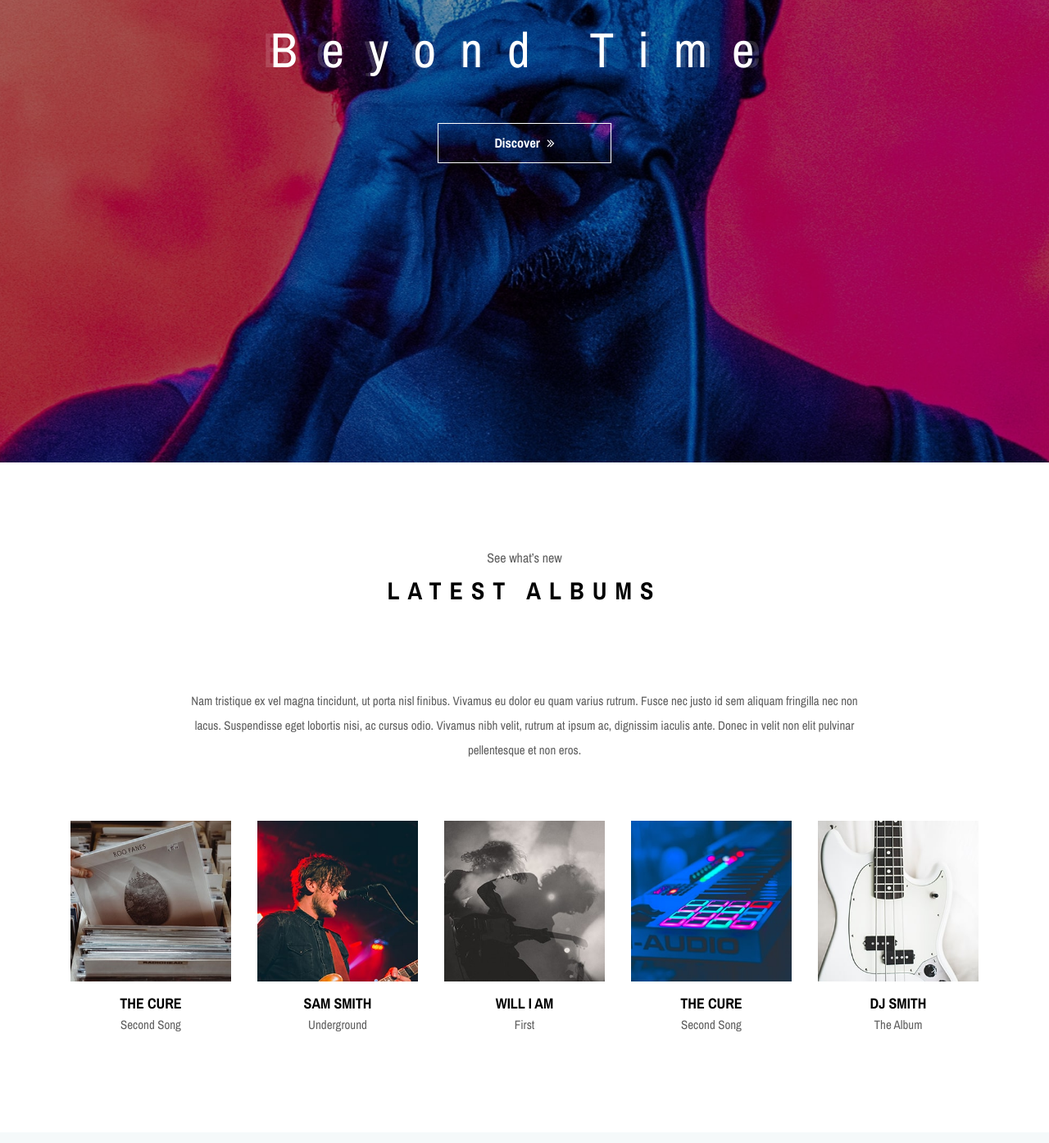
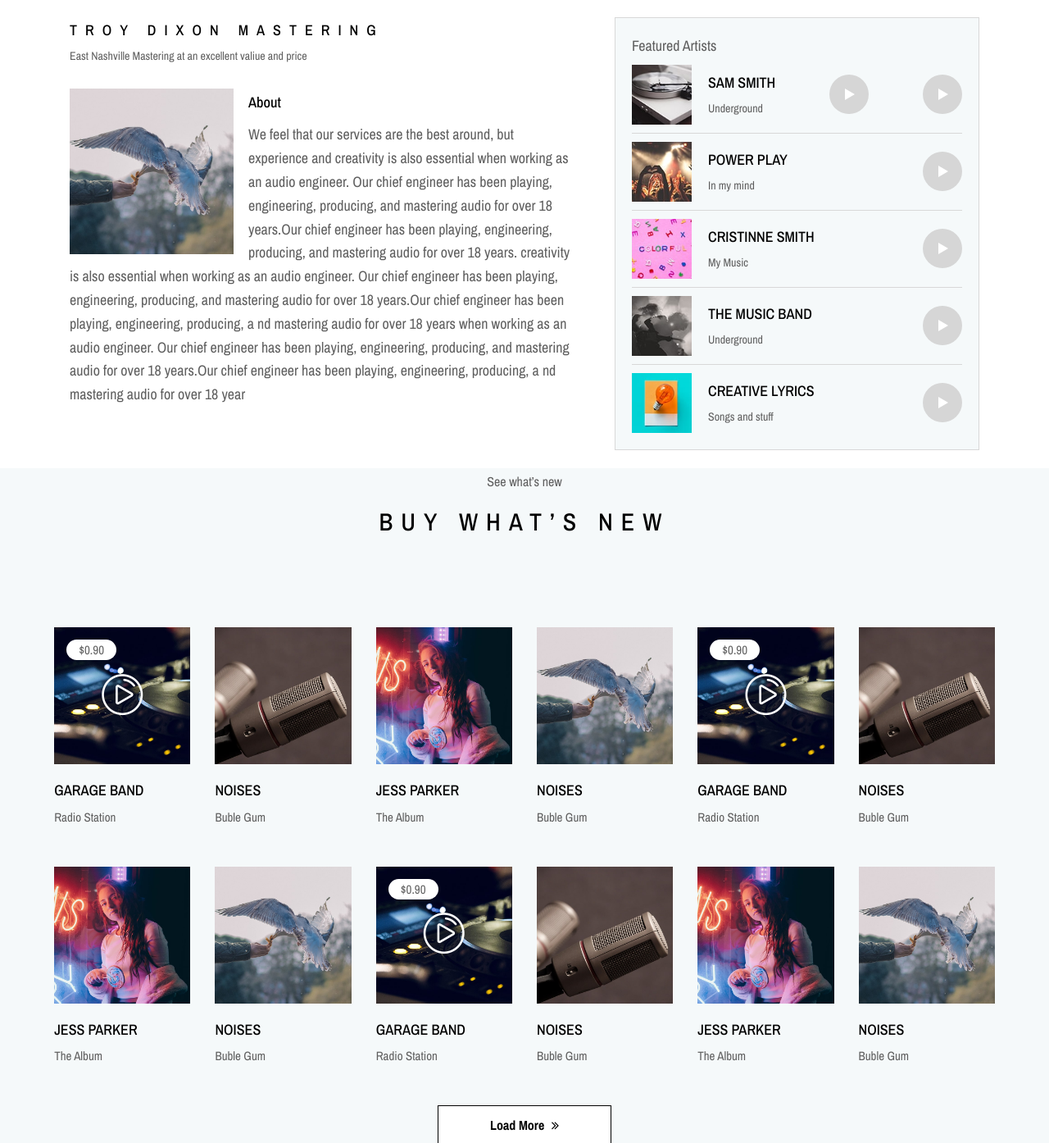
Before and after one commit to sflocascio/troywebsite, a Django app: page / in a window 1280 px wide. Shown: the part 386-1780 px from the top of the page at 82% size. Run offline with Django 3.2, Linux system fonts and the light colour scheme; some libraries are stand-ins or nearby versions; some web fonts are replaced.

Commit message:
second commit

```diff
--- a/core/static/style.css
+++ b/core/static/style.css
@@ -11,6 +11,22 @@
 @import url(css/audioplayer.css);
 @import url(css/one-music-icon.css);
 /* :: 3.0 Base CSS */
+
+/* Sams Classes  */
+
+.spinline{
+float: left;
+clear: left;
+overflow: auto;
+margin-right: 18px;
+text-align: justify;
+}
+
+.sppad1{
+  padding-top: 22px;
+  padding-bottom: 22px;
+}
+
 * {
   margin: 0;
   padding: 0; }
@@ -21,14 +37,22 @@ body {
 
 h1,
 h2,
-h3,
 h4,
 h5,
 h6 {
   font-family: "Archivo Narrow", sans-serif;
   color: #000000;
-  line-height: 1.3;
-  font-weight: 700; }
+  font-size: 18px;
+  line-height: 1.9;
+   }
+
+   h3 {
+    font-family: "Archivo Narrow", sans-serif;
+  color: #5f5f5f;
+  font-size: 18px;
+  line-height: 1.6;
+  font-weight: 400;
+     }
 
 p {
   font-family: "Archivo Narrow", sans-serif;
@@ -1076,7 +1100,7 @@ img {
 .new-hits-area {
   position: relative;
   z-index: 1;
-  padding: 45px 30px;
+  padding: 20px 20px;
   -webkit-transition-duration: 500ms;
   transition-duration: 500ms;
   border: 1px solid #d8d8d8;
--- a/core/templates/index.html
+++ b/core/templates/index.html
@@ -60,7 +60,7 @@
                             <div class="classynav">
                                 <ul>
                                     <li><a href="index.html">Home</a></li>
-                                    <li><a href="albums-store.html">Albums</a></li>
+                                    <li><a  href="{% url 'blog' %}" >BLOG</a></li>
                                     <li><a href="#">Pages</a>
                                         <ul class="dropdown">
                                             <li><a href="index.html">Home</a></li>
@@ -118,154 +118,177 @@
     <!-- ##### Header Area End ##### -->
 
     <!-- ##### Hero Area Start ##### -->
-    <section class="hero-area">
-        <div class="hero-slides owl-carousel">
-            <!-- Single Hero Slide -->
-            <div class="single-hero-slide d-flex align-items-center justify-content-center">
-                <!-- Slide Img -->
-                <div class="slide-img bg-img" style="background-image: url(static/img/bg-img/bg-1.jpg);"></div>
-                <!-- Slide Content -->
+    <section class="breadcumb-area bg-img bg-overlay" style="background-image: url(https://soma.edu.sg/wp-content/uploads/2017/05/Electronic-Music-Production1.jpg);">
+
+    </section>
+    <!-- ##### Hero Area End ##### -->
+
+
+      <!-- ##### Miscellaneous Area Start ##### -->
+      <section class="miscellaneous-area section-padding-150-0">
             <div class="container">
                 <div class="row">
-                        <div class="col-12">
-                            <div class="hero-slides-content text-center">
-                                <h6 data-animation="fadeInUp" data-delay="100ms">Latest album</h6>
-                                <h2 data-animation="fadeInUp" data-delay="300ms">Beyond Time <span>Beyond Time</span></h2>
-                                <a data-animation="fadeInUp" data-delay="500ms" href="#" class="btn oneMusic-btn mt-50">Discover <i class="fa fa-angle-double-right"></i></a>
-                            </div>
-                        </div>
-                    </div>
+                    <!-- ***** Weeks Top ***** -->
+                    <div class="col-12 col-lg-7 ">
+
+                        <div class=" mb-100 ">
+
+                            <div class="spinline section-heading text-left mb-50 wow fadeInUp" data-wow-delay="50ms">
+
+                                <br>
+                                <h2 class="#">Troy Dixon Mastering </h2>
+                                <p class="#####">East Nashville Mastering at an excellent valiue and price </p>
+                                <br>
+
+
+                                <!-- <p class="spinline">We feel that our services are the best around, but experience and creativity is also essential when working as an audio engineer. Our chief engineer has been playing, engineering, producing, and mastering audio for over 18 years. His attention to detail and passion for audio fidelity is evident in every project. Whether in our local studio or online, our clients are included in every step of their project. Read more about our engineers.</p> -->
+                                <div class="#">
+                                        <img class="spinline" width="200px"src="static/img/bg-img/b4.jpg" alt="">
+                                        <h4 class="#">About </h4>
+                                <h3 class="#">We feel that our services are the best around, but experience and creativity is also essential when working as an audio engineer.
+                                    Our chief engineer has been playing, engineering, producing,
+                                    and mastering audio for over 18 years.Our chief engineer has been playing, engineering,
+                                    producing, and mastering audio for over 18 years. creativity is also essential
+                                    when working as an audio engineer. Our chief engineer has been playing, engineering,
+                                    producing, and mastering audio for over 18 years.Our chief engineer has been playing, engineering, producing, a
+                                    nd mastering audio for over 18 years when working as an audio engineer. Our chief engineer has been playing, engineering,
+                                    producing, and mastering audio for over 18 years.Our chief engineer has been playing, engineering, producing, a
+                                    nd mastering audio for over 18 year</h3>
+                                <!-- <h4 class="#">The Space </h4>
+                                <h3 class="#">We feel that our services are the best around, but experience and creativity is also essential when working as an audio engineer. Our chief engineer has been playing, engineering, producing, and mastering audio for over 18 years. but experience and creativity is also essential when working as an audio engineer. Our chief engineer has been playing, engineering, producing, and mastering audio for over 18 years</h3> -->
                             </div>
                             </div>
 
-            <!-- Single Hero Slide -->
-            <div class="single-hero-slide d-flex align-items-center justify-content-center">
-                <!-- Slide Img -->
-                <div class="slide-img bg-img" style="background-image: url(static/img/bg-img/bg-2.jpg);"></div>
-                <!-- Slide Content -->
-                <div class="container">
-                    <div class="row">
-                        <div class="col-12">
-                            <div class="hero-slides-content text-center">
-                                <h6 data-animation="fadeInUp" data-delay="100ms">Latest album</h6>
-                                <h2 data-animation="fadeInUp" data-delay="300ms">Colorlib Music <span>Colorlib Music</span></h2>
-                                <a data-animation="fadeInUp" data-delay="500ms" href="#" class="btn oneMusic-btn mt-50">Discover <i class="fa fa-angle-double-right"></i></a>
+
+
                         </div>
                     </div>
+
+                    <!-- ***** New Hits Songs ***** -->
+                    <br>
+                    <br>
+                    <div class="sppad1 col-12 col-lg-5">
+                        <div class="new-hits-area mb-20">
+                            <div class=" text-left mb-10 wow fadeInUp" data-wow-delay="50ms">
+                                <!-- <p>See what’s new</p> -->
+                                <h3>Featured Artists</h3>
+                            </div>
+
+                            <!-- Single Top Item -->
+                            <div class="single-new-item d-flex align-items-center justify-content-between wow fadeInUp" data-wow-delay="100ms">
+                                <div class="first-part d-flex align-items-center">
+                                    <div class="thumbnail">
+                                        <img src="static/img/bg-img/wt7.jpg" alt="">
+                                    </div>
+                                    <div class="content-">
+                                        <h6>Sam Smith</h6>
+                                        <p>Underground</p>
                                     </div>
                                 </div>
+                                <audio preload="auto" controls>
+                                    <source src="static/audio/gasworks-mix.wav">
+
+                                </audio>
+                                <audio preload="auto" controls>
+                                        <source src="static/audio/gasworks-mix.wav">
+
+                                    </audio>
+                            </div>
+
+                            <!-- Single Top Item -->
+                            <div class="single-new-item d-flex align-items-center justify-content-between wow fadeInUp" data-wow-delay="150ms">
+                                <div class="first-part d-flex align-items-center">
+                                    <div class="thumbnail">
+                                        <img src="static/img/bg-img/wt8.jpg" alt="">
+                                    </div>
+                                    <div class="content-">
+                                        <h6>Power Play</h6>
+                                        <p>In my mind</p>
+                                    </div>
+                                </div>
+                                <audio preload="auto" controls>
+                                    <source src="audio/dummy-audio.mp3">
+                                </audio>
+                            </div>
+
+                            <!-- Single Top Item -->
+                            <div class="single-new-item d-flex align-items-center justify-content-between wow fadeInUp" data-wow-delay="200ms">
+                                <div class="first-part d-flex align-items-center">
+                                    <div class="thumbnail">
+                                        <img src="static/img/bg-img/wt9.jpg" alt="">
+                                    </div>
+                                    <div class="content-">
+                                        <h6>Cristinne Smith</h6>
+                                        <p>My Music</p>
+                                    </div>
+                                </div>
+                                <audio preload="auto" controls>
+                                    <source src="audio/dummy-audio.mp3">
+                                </audio>
+                            </div>
+
+                            <!-- Single Top Item -->
+                            <div class="single-new-item d-flex align-items-center justify-content-between wow fadeInUp" data-wow-delay="250ms">
+                                <div class="first-part d-flex align-items-center">
+                                    <div class="thumbnail">
+                                        <img src="static/img/bg-img/wt10.jpg" alt="">
+                                    </div>
+                                    <div class="content-">
+                                        <h6>The Music Band</h6>
+                                        <p>Underground</p>
+                                    </div>
+                                </div>
+                                <audio preload="auto" controls>
+                                    <source src="audio/dummy-audio.mp3">
+                                </audio>
+                            </div>
+
+                            <!-- Single Top Item -->
+                            <div class="single-new-item d-flex align-items-center justify-content-between wow fadeInUp" data-wow-delay="300ms">
+                                <div class="first-part d-flex align-items-center">
+                                    <div class="thumbnail">
+                                        <img src="static/img/bg-img/wt11.jpg" alt="">
+                                    </div>
+                                    <div class="content-">
+                                        <h6>Creative Lyrics</h6>
+                                        <p>Songs and stuff</p>
+                                    </div>
+                                </div>
+                                <audio preload="auto" controls>
+                                    <source src="audio/dummy-audio.mp3">
+                                </audio>
+                            </div>
+
+                            <!-- Single Top Item -->
+                            <!-- <div class="single-new-item d-flex align-items-center justify-content-between wow fadeInUp" data-wow-delay="350ms">
+                                <div class="first-part d-flex align-items-center">
+                                    <div class="thumbnail">
+                                        <img src="static/img/bg-img/wt12.jpg" alt="">
+                                    </div>
+                                    <div class="content-">
+                                        <h6>The Culture</h6>
+                                        <p>Pop Songs</p>
+                                    </div>
+                                </div>
+                                <audio preload="auto" controls>
+                                    <source src="audio/dummy-audio.mp3">
+                                </audio>
+                            </div> -->
+                        </div>
+                    </div>
+
+
                 </div>
             </div>
         </section>
-    <!-- ##### Hero Area End ##### -->
+        <!-- ##### Miscellaneous Area End ##### -->
 
     <!-- ##### Latest Albums Area Start ##### -->
-    <section class="latest-albums-area section-padding-100">
-        <div class="container">
-            <div class="row">
-                <div class="col-12">
-                    <div class="section-heading style-2">
-                        <p>See what’s new</p>
-                        <h2>Latest Albums</h2>
-                    </div>
-                </div>
-            </div>
-            <div class="row justify-content-center">
-                <div class="col-12 col-lg-9">
-                    <div class="ablums-text text-center mb-70">
-                        <p>Nam tristique ex vel magna tincidunt, ut porta nisl finibus. Vivamus eu dolor eu quam varius rutrum. Fusce nec justo id sem aliquam fringilla nec non lacus. Suspendisse eget lobortis nisi, ac cursus odio. Vivamus nibh velit, rutrum at ipsum ac, dignissim iaculis ante. Donec in velit non elit pulvinar pellentesque et non eros.</p>
-                    </div>
-                </div>
-            </div>
 
-            <div class="row">
-                <div class="col-12">
-                    <div class="albums-slideshow owl-carousel">
-                        <!-- Single Album -->
-                        <div class="single-album">
-                            <img src="img/bg-img/a1.jpg" alt="">
-                            <div class="album-info">
-                                <a href="#">
-                                    <h5>The Cure</h5>
-                                </a>
-                                <p>Second Song</p>
-                            </div>
-                        </div>
-
-                        <!-- Single Album -->
-                        <div class="single-album">
-                            <img src="static/img/bg-img/a2.jpg" alt="">
-                            <div class="album-info">
-                                <a href="#">
-                                    <h5>Sam Smith</h5>
-                                </a>
-                                <p>Underground</p>
-                            </div>
-                        </div>
-
-                        <!-- Single Album -->
-                        <div class="single-album">
-                            <img src="static/img/bg-img/a3.jpg" alt="">
-                            <div class="album-info">
-                                <a href="#">
-                                    <h5>Will I am</h5>
-                                </a>
-                                <p>First</p>
-                            </div>
-                        </div>
-
-                        <!-- Single Album -->
-                        <div class="single-album">
-                            <img src="static/img/bg-img/a4.jpg" alt="">
-                            <div class="album-info">
-                                <a href="#">
-                                    <h5>The Cure</h5>
-                                </a>
-                                <p>Second Song</p>
-                            </div>
-                        </div>
-
-                        <!-- Single Album -->
-                        <div class="single-album">
-                            <img src="static/img/bg-img/a5.jpg" alt="">
-                            <div class="album-info">
-                                <a href="#">
-                                    <h5>DJ SMITH</h5>
-                                </a>
-                                <p>The Album</p>
-                            </div>
-                        </div>
-
-                        <!-- Single Album -->
-                        <div class="single-album">
-                            <img src="static/img/bg-img/a6.jpg" alt="">
-                            <div class="album-info">
-                                <a href="#">
-                                    <h5>The Ustopable</h5>
-                                </a>
-                                <p>Unplugged</p>
-                            </div>
-                        </div>
-
-                        <!-- Single Album -->
-                        <div class="single-album">
-                            <img src="static/img/bg-img/a7.jpg" alt="">
-                            <div class="album-info">
-                                <a href="#">
-                                    <h5>Beyonce</h5>
-                                </a>
-                                <p>Songs</p>
-                            </div>
-                        </div>
-                    </div>
-                </div>
-            </div>
-        </div>
-    </section>
     <!-- ##### Latest Albums Area End ##### -->
 
     <!-- ##### Buy Now Area Start ##### -->
-    <section class="oneMusic-buy-now-area has-fluid bg-gray section-padding-100">
+    <section class="oneMusic-buy-now-area has-fluid bg-gray ">
         <div class="container-fluid">
             <div class="row">
                 <div class="col-12">
@@ -496,12 +519,12 @@
     <!-- ##### Buy Now Area End ##### -->
 
     <!-- ##### Featured Artist Area Start ##### -->
-    <section class="featured-artist-area section-padding-100 bg-img bg-overlay bg-fixed" style="background-image: url(img/bg-img/bg-4.jpg);">
+    <section class="featured-artist-area section-padding-100 bg-img bg-overlay bg-fixed" style="background-image: url(https://www.capitolstudios.com/wp-content/uploads/2015/05/B_6_1200x500.jpg);">
         <div class="container">
             <div class="row align-items-end">
                 <div class="col-12 col-md-5 col-lg-4">
                     <div class="featured-artist-thumb">
-                        <img src="static/img/bg-img/fa.jpg" alt="">
+                        <img src="https://images.unsplash.com/photo-1535406208535-1429839cfd13?ixlib=rb-1.2.1&ixid=eyJhcHBfaWQiOjEyMDd9&auto=format&fit=crop&w=1055&q=80" alt="">
                     </div>
                 </div>
                 <div class="col-12 col-md-7 col-lg-8">
@@ -509,17 +532,17 @@
                         <!-- Section Heading -->
                         <div class="section-heading white text-left mb-30">
                             <p>See what’s new</p>
-                            <h2>Buy What’s New</h2>
+                            <h2>The Space </h2>
                         </div>
-                        <p>Nam tristique ex vel magna tincidunt, ut porta nisl finibus. Vivamus eu dolor eu quam varius rutrum. Fusce nec justo id sem aliquam fringilla nec non lacus. Suspendisse eget lobortis nisi, ac cursus odio. Vivamus nibh velit, rutrum at ipsum ac, dignissim iaculis ante. Donec in velit non elit pulvinar pellentesque et non eros.</p>
-                        <div class="song-play-area">
+                        <p>Nam tristique ex vel magna tincidunt, ut porta nisl finibus. Vivamus eu dolor eu quam varius rutrum. Fusce nec justo id sem aliquam fringilla nec non lacus. Suspendisse eget lobortis nisi, ac cursus odio. Vivamus nibh velit, rutrum at ipsum ac, dignissim iaculis ante. Donec in velit non elit pulvinar pellentesque et non eros. Vivamus eu dolor eu quam varius rutrum. Fusce nec justo id sem aliquam fringilla nec non lacus. Suspendisse eget lobortis nisi, ac cursus odio. Vivamus nibh velit, rutrum at ipsum ac, dignissim iaculis ante. Donec in velit non elit pulvinar pellentesque et non eros</p>
+                        <!-- <div class="song-play-area">
                             <div class="song-name">
                                 <p>01. Main Hit Song</p>
                             </div>
                             <audio preload="auto" controls>
                                 <source src="audio/dummy-audio.mp3">
                             </audio>
-                        </div>
+                        </div> -->
                     </div>
                 </div>
             </div>
@@ -775,7 +798,7 @@
                         <!-- Single Artist -->
                         <div class="single-artists d-flex align-items-center wow fadeInUp" data-wow-delay="350ms">
                             <div class="thumbnail">
-                                <img src="img/bg-img/pa6.jpg" alt="">
+                                <img src="static/img/bg-img/pa6.jpg" alt="">
                             </div>
                             <div class="content-">
                                 <p>Radio Vibez</p>
--- a/core/views.py
+++ b/core/views.py
@@ -3,3 +3,6 @@ from django.shortcuts import render
 # Create your views here.
 def index (request):
     return render(request, 'index.html')
+
+def blog (request):
+    return render(request, 'blog.html')
--- a/troywebsite/urls.py
+++ b/troywebsite/urls.py
@@ -20,4 +20,6 @@ from core import views
 urlpatterns = [
     path('admin/', admin.site.urls),
     path('', views.index, name='home'),
+    path('blog/', views.blog, name='blog'),
+
 ]
```
Also changed, not shown: core/templates/blog.html (+45 -40 lines). Lines whose indentation alone changed are shown as unchanged.
